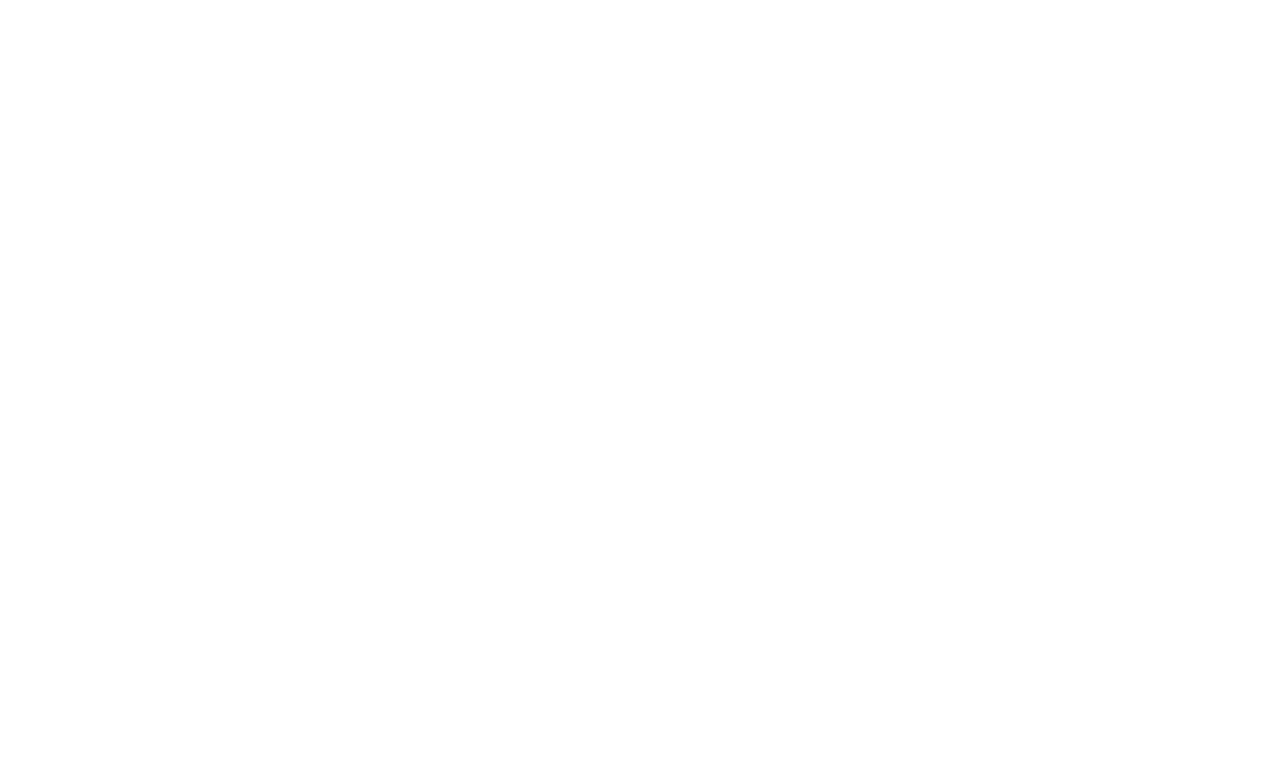
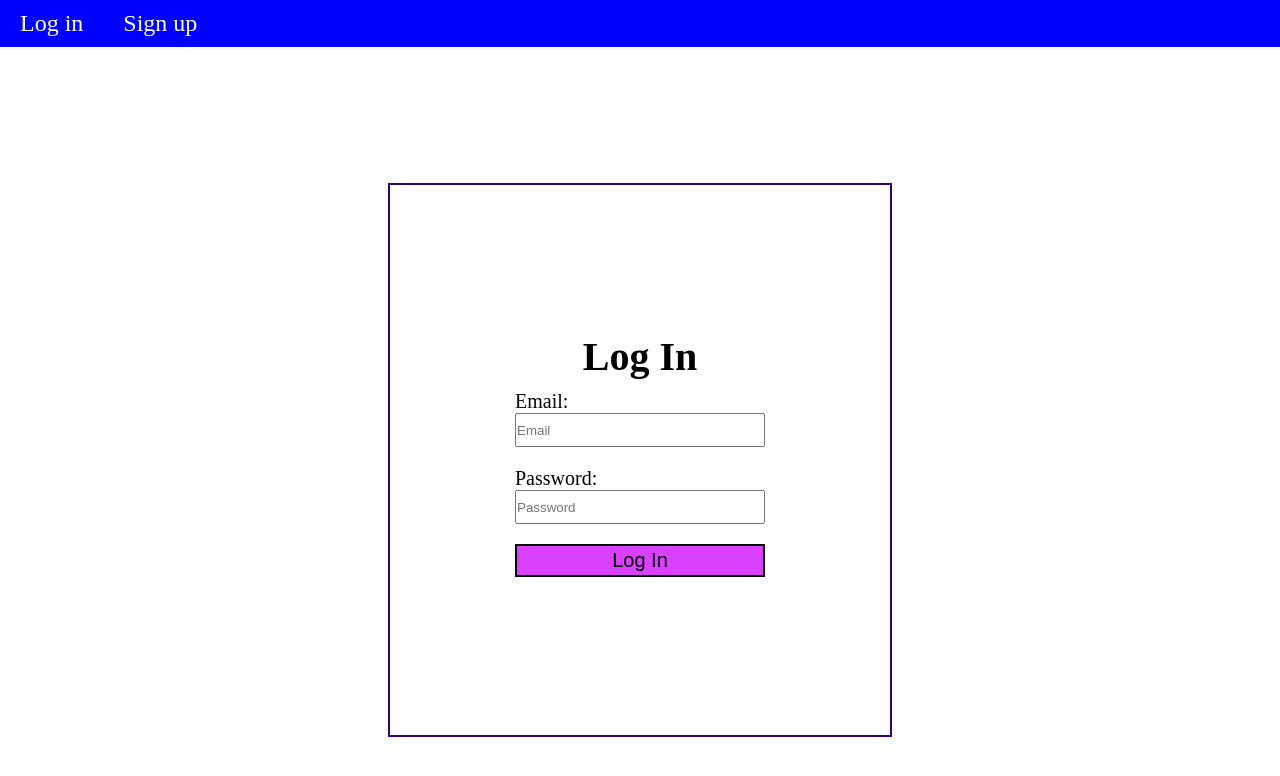
Before and after one commit to johann370/react-chat-website, a React (Create React App) app in the folder chat-app/: page /login in a window 1280 px wide. Shown: the top 776 px of the page. Built offline with nearby package versions, Linux system fonts and the light colour scheme.

Commit message:
created login page

```diff
--- a/chat-app/package.json
+++ b/chat-app/package.json
@@ -8,6 +8,7 @@
     "@testing-library/user-event": "^12.8.3",
     "react": "^17.0.2",
     "react-dom": "^17.0.2",
+    "react-router-dom": "^6.0.2",
     "react-scripts": "4.0.3",
     "web-vitals": "^1.1.2"
   },
--- a/chat-app/src/App.js
+++ b/chat-app/src/App.js
@@ -1,7 +1,17 @@
+import LoginPage from './pages/LoginPage';
+import {
+  BrowserRouter as Router,
+  Routes,
+  Route,
+} from "react-router-dom";
+
 function App() {
   return (
-    <>
-    </>
+    <Router>
+      <Routes>
+        <Route path="/login" element={<LoginPage />} />
+      </Routes>
+    </Router>
   )
 }
 
--- /dev/null
+++ b/chat-app/src/components/Form.js
@@ -0,0 +1,17 @@
+import FormInput from "./FormInput"
+
+const Form = ({ form_inputs }) => {
+    return (
+        <form className="form">
+            <h2>Log In</h2>
+            {
+                form_inputs.map((form_input) => (
+                    <FormInput key={form_input.label} label={form_input.label} input_type={form_input.input_type} placeholder={form_input.placeholder} />
+                ))
+            }
+            <input className="btn" type="submit" value="Log In" />
+        </form>
+    )
+}
+
+export default Form
--- /dev/null
+++ b/chat-app/src/components/FormInput.js
@@ -0,0 +1,10 @@
+const FormInput = ({ label, input_type, placeholder }) => {
+    return (
+        <div className="form-input">
+            <label>{label}</label>
+            <input type={input_type} placeholder={placeholder} />
+        </div>
+    )
+}
+
+export default FormInput
--- /dev/null
+++ b/chat-app/src/components/Navbar.js
@@ -0,0 +1,15 @@
+import Navitem from './Navitem'
+
+const Navbar = ({ navitems }) => {
+    return (
+        <div className='navbar'>
+            {
+                navitems.map((navitem) => (
+                    <Navitem key={navitem.text} link={navitem.link} text={navitem.text} />
+                ))
+            }
+        </div>
+    )
+}
+
+export default Navbar
--- /dev/null
+++ b/chat-app/src/components/Navitem.js
@@ -0,0 +1,7 @@
+const Navitem = ({ link, text }) => {
+    return (
+        <a href={link}>{text}</a>
+    )
+}
+
+export default Navitem
--- a/chat-app/src/index.css
+++ b/chat-app/src/index.css
@@ -1,13 +1,59 @@
-body {
+* {
   margin: 0;
-  font-family: -apple-system, BlinkMacSystemFont, 'Segoe UI', 'Roboto', 'Oxygen',
-    'Ubuntu', 'Cantarell', 'Fira Sans', 'Droid Sans', 'Helvetica Neue',
-    sans-serif;
-  -webkit-font-smoothing: antialiased;
-  -moz-osx-font-smoothing: grayscale;
+  padding: 0;
 }
 
-code {
-  font-family: source-code-pro, Menlo, Monaco, Consolas, 'Courier New',
-    monospace;
+.navbar {
+  display: flex;
+  background-color: blue;
+  align-items: center;
 }
+
+.navbar a {
+  float: left;
+  font-size: 18pt;
+  padding: 10px 20px;
+  text-align: center;
+  color: white;
+  text-decoration: none;
+}
+
+.form {
+  margin: auto;
+  margin-top: 17vh;
+  display: flex;
+  align-items: center;
+  justify-content: center;
+  flex-direction: column;
+  border: 2px solid rgb(50, 1, 114);
+  height: 550px;
+  width: 500px;
+}
+
+.form h2 {
+  font-size: 30pt;
+}
+
+.btn {
+  margin: 10px;
+  height: 33px;
+  width: 250px;
+  font-size: 15pt;
+  background-color: rgb(217, 65, 255);
+  border: 2px solid black;
+}
+
+.form-input {
+  display: flex;
+  flex-direction: column;
+  margin: 10px 0px;
+  width: 250px;
+}
+
+.form-input label {
+  font-size: 15pt;
+}
+
+.form-input input {
+  height: 30px;
+}
--- /dev/null
+++ b/chat-app/src/pages/LoginPage.js
@@ -0,0 +1,36 @@
+import React from 'react'
+import Navbar from '../components/Navbar'
+import Form from '../components/Form'
+
+const LoginPage = () => {
+    const navitems = [
+        {
+            link: "/login",
+            text: "Log in"
+        },
+        {
+            link: "/signup",
+            text: "Sign up"
+        }
+    ]
+    const form_inputs = [
+        {
+            label: "Email:",
+            input_type: "text",
+            placeholder: "Email"
+        },
+        {
+            label: "Password:",
+            input_type: "password",
+            placeholder: "Password"
+        }
+    ]
+    return (
+        <div>
+            <Navbar navitems={navitems} />
+            <Form form_inputs={form_inputs} />
+        </div>
+    )
+}
+
+export default LoginPage
```
Also changed, not shown: 1 other file (tests, documents, lock files or other folders).
